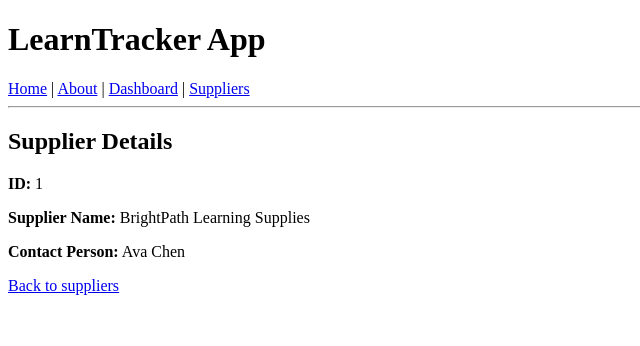
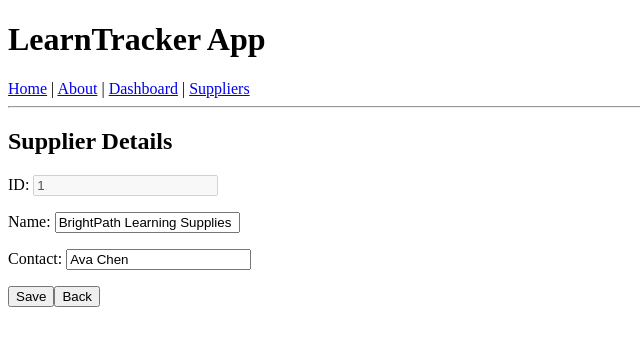
Before and after one commit to audriejyl/appdev1-sdg4-learntracker, an Angular app: page /suppliers/1 in a window 1280 px wide. Shown: the top 346 px of the page, without its empty margins (0-640 px from the left). Built offline with nearby package versions, Linux system fonts and the light colour scheme.

Commit message:
Updated supplier details feature edit, save,and back

```diff
--- /dev/null
+++ b/src/app/components/suppliers/supplier-details/supplier-details.component.html
@@ -0,0 +1,12 @@
+<h2>Supplier Details</h2>
+
+<ng-container *ngIf="supplier">
+
+  <p>ID: <input [(ngModel)]="supplier.id" disabled></p>
+  <p>Name: <input [(ngModel)]="supplier.supplierName"></p>
+  <p>Contact: <input [(ngModel)]="supplier.contactPerson"></p>
+
+  <button (click)="save()">Save</button>
+  <button (click)="back()">Back</button>
+
+</ng-container>
--- a/src/app/components/suppliers/supplier-details/supplier-details.component.ts
+++ b/src/app/components/suppliers/supplier-details/supplier-details.component.ts
@@ -1,40 +1,35 @@
 import { Component, inject } from '@angular/core';
 import { CommonModule } from '@angular/common';
-import { ActivatedRoute, RouterLink } from '@angular/router';
-
+import { ActivatedRoute, Router } from '@angular/router';
+import { FormsModule } from '@angular/forms';
 import { Supplier, SupplierService } from '../../../services/supplier.service';
 
 @Component({
   selector: 'app-supplier-details',
   standalone: true,
-  imports: [CommonModule, RouterLink],
-  template: `
-    <h2>Supplier Details</h2>
-
-    <ng-container *ngIf="supplier; else notFound">
-      <p><strong>ID:</strong> {{ supplier.id }}</p>
-      <p><strong>Supplier Name:</strong> {{ supplier.supplierName }}</p>
-      <p><strong>Contact Person:</strong> {{ supplier.contactPerson }}</p>
-    </ng-container>
-
-    <ng-template #notFound>
-      <p>Supplier not found.</p>
-    </ng-template>
-
-    <p>
-      <a routerLink="/suppliers">Back to suppliers</a>
-    </p>
-  `,
+  imports: [CommonModule, FormsModule],
+  templateUrl: './supplier-details.component.html',
 })
 export class SupplierDetailsComponent {
-  private readonly route = inject(ActivatedRoute);
-  private readonly supplierService = inject(SupplierService);
+
+  private route = inject(ActivatedRoute);
+  private router = inject(Router);
+  private supplierService = inject(SupplierService);
 
   supplier?: Supplier;
 
   constructor() {
-    const idParam = this.route.snapshot.paramMap.get('id');
-    const id = idParam ? Number(idParam) : NaN;
-    this.supplier = Number.isFinite(id) ? this.supplierService.getSupplierById(id) : undefined;
+    const id = Number(this.route.snapshot.paramMap.get('id'));
+    this.supplier = this.supplierService.getSupplierById(id);
+  }
+
+  save() {
+    if (this.supplier) {
+      this.supplierService.updateSupplier(this.supplier);
+    }
+  }
+
+  back() {
+    this.router.navigate(['/suppliers']);
   }
 }
--- a/src/app/services/supplier.service.ts
+++ b/src/app/services/supplier.service.ts
@@ -6,9 +6,7 @@ export type Supplier = {
   contactPerson: string;
 };
 
-@Injectable({
-  providedIn: 'root'
-})
+@Injectable({ providedIn: 'root' })
 export class SupplierService {
 
   private suppliers: Supplier[] = [
@@ -21,7 +19,7 @@ export class SupplierService {
     { id: 7, supplierName: 'Inclusive Learning Tools', contactPerson: 'Isabella Rivera' },
     { id: 8, supplierName: 'SchoolTech Essentials', contactPerson: 'Lucas Martin' },
     { id: 9, supplierName: 'GreenClass Supplies', contactPerson: 'Amelia Davis' },
-    { id: 10, supplierName: 'TeacherFirst Resources', contactPerson: 'Oliver King' }
+    { id: 10, supplierName: 'TeacherFirst Resources', contactPerson: 'Oliver King' },
   ];
 
   getSuppliers(): Supplier[] {
@@ -31,4 +29,11 @@ export class SupplierService {
   getSupplierById(id: number): Supplier | undefined {
     return this.suppliers.find(s => s.id === id);
   }
+
+  updateSupplier(updated: Supplier): void {
+    const index = this.suppliers.findIndex(s => s.id === updated.id);
+    if (index !== -1) {
+      this.suppliers[index] = updated;
+    }
+  }
 }
```
